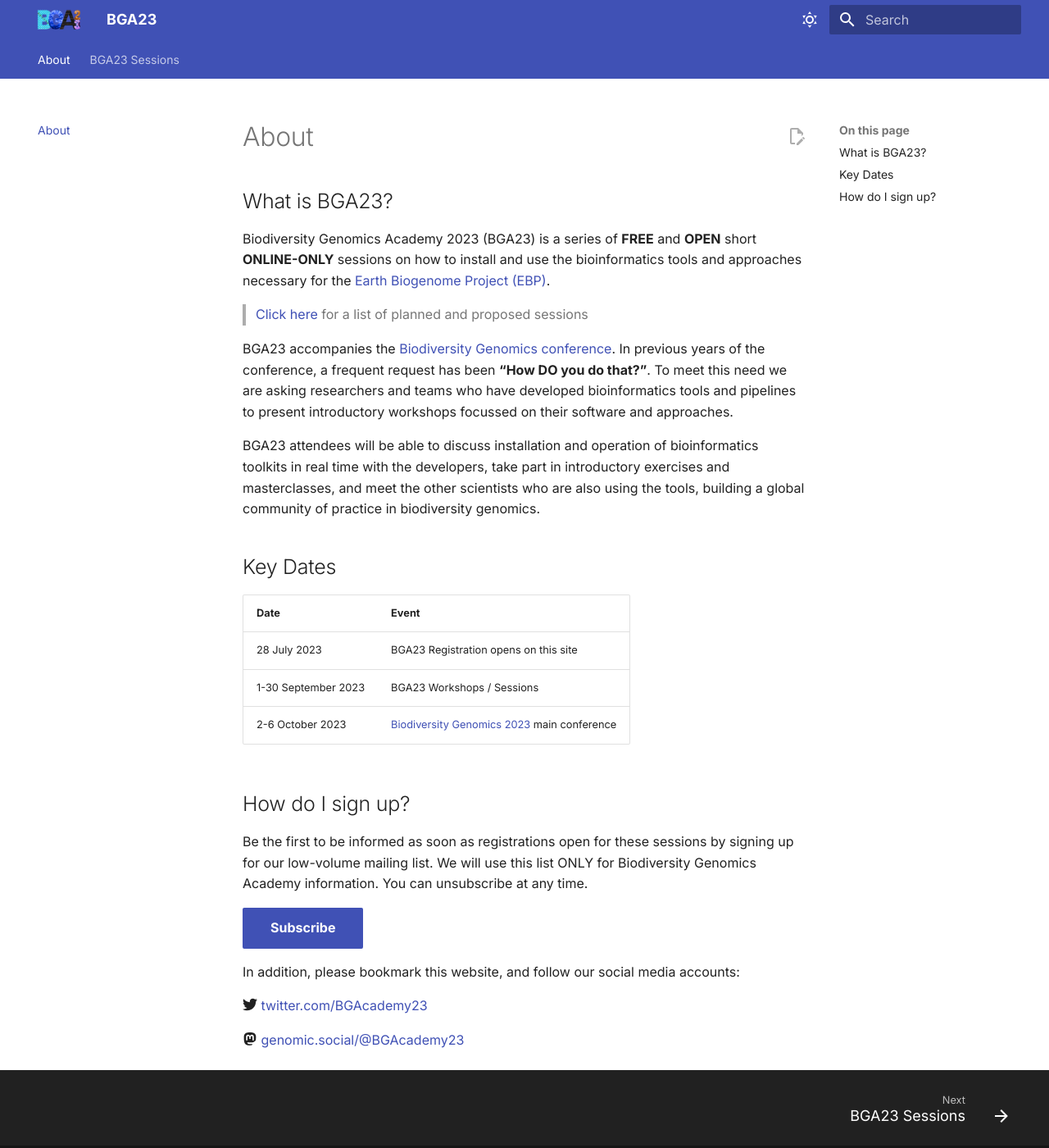
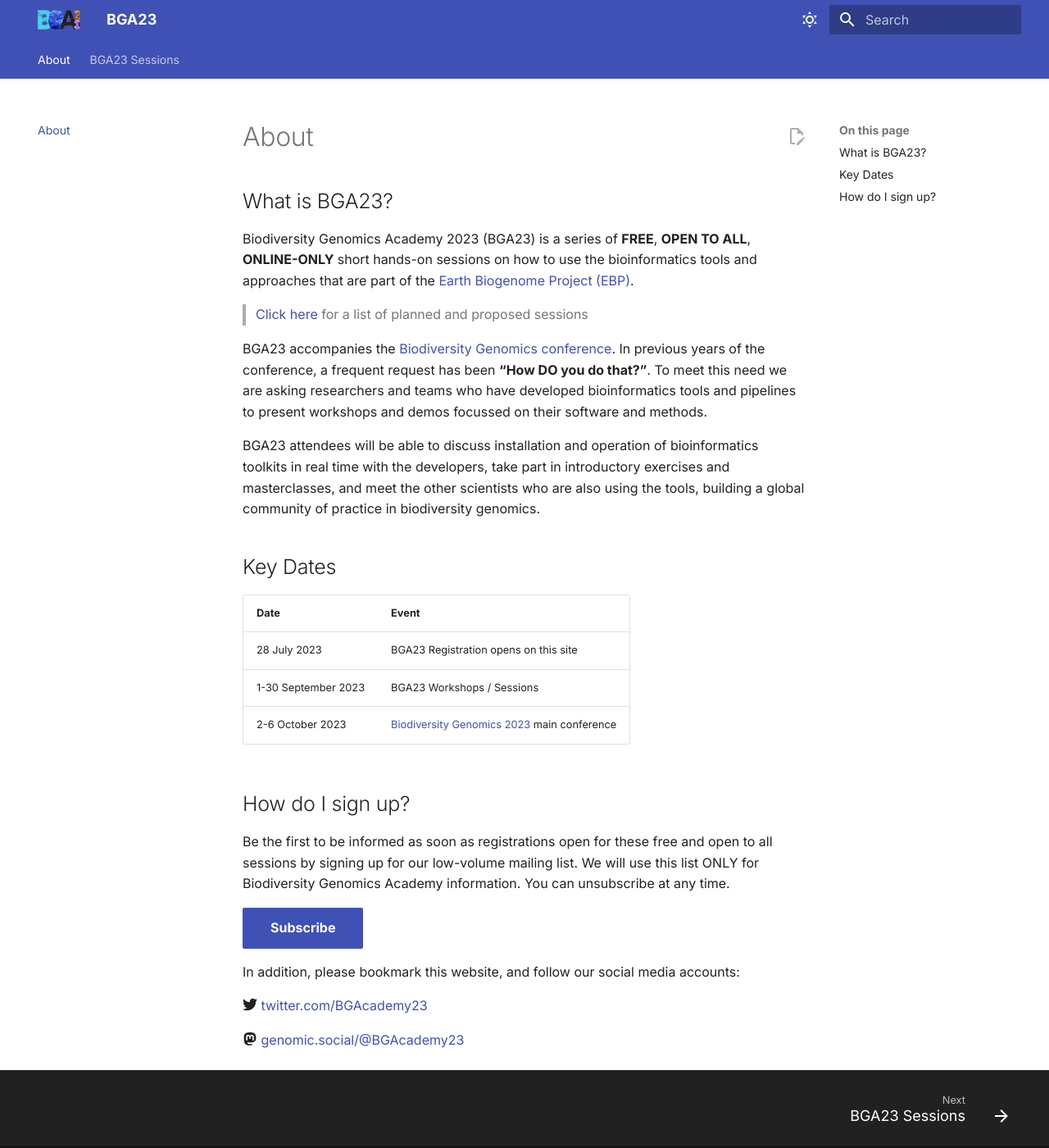
Before and after one commit to tol-training/tol-training.github.io, an MkDocs documentation site: the page built from docs/index.md, in a window 1280 px wide and 1400 px high. Shown: the whole window at 82% size. Built offline with MkDocs 1.6.1 and Material for MkDocs 9.7.7, drawn with Linux system fonts in a browser that asks for light colours.

Commit message:
update text

```diff
--- a/docs/index.md
+++ b/docs/index.md
@@ -5,11 +5,11 @@ description: Welcome to Biodiversity Genomics Academy 2023
 
 ## What is BGA23?
 
-Biodiversity Genomics Academy 2023 (BGA23) is a series of **FREE** and **OPEN** short **ONLINE-ONLY** sessions on how to install and use the bioinformatics tools and approaches necessary for the [Earth Biogenome Project (EBP)](https://earthbiogenome.org).
+Biodiversity Genomics Academy 2023 (BGA23) is a series of **FREE**, **OPEN TO ALL**, **ONLINE-ONLY** short hands-on sessions on how to use the bioinformatics tools and approaches that are part of the [Earth Biogenome Project (EBP)](https://earthbiogenome.org).
 
 > [Click here](sessions) for a list of planned and proposed sessions
 
-BGA23 accompanies the [Biodiversity Genomics conference](https://events.venue-av.com/e/BG23_registration). In previous years of the conference, a frequent request has been **“How DO you do that?”**. To meet this need we are asking researchers and teams who have developed bioinformatics tools and pipelines to present introductory workshops focussed on their software and approaches.
+BGA23 accompanies the [Biodiversity Genomics conference](https://events.venue-av.com/e/BG23_registration). In previous years of the conference, a frequent request has been **“How DO you do that?”**. To meet this need we are asking researchers and teams who have developed bioinformatics tools and pipelines to present workshops and demos focussed on their software and methods.
 
 BGA23 attendees will be able to discuss installation and operation of bioinformatics toolkits in real time with the developers, take part in introductory exercises and masterclasses, and meet the other scientists who are also using the tools, building a global community of practice in biodiversity genomics.
 
@@ -23,7 +23,7 @@ BGA23 attendees will be able to discuss installation and operation of bioinforma
 
 ## How do I sign up?
 
-Be the first to be informed as soon as registrations open for these sessions by signing up for our low-volume mailing list. We will use this list ONLY for Biodiversity Genomics Academy information. You can unsubscribe at any time.
+Be the first to be informed as soon as registrations open for these free and open to all sessions by signing up for our low-volume mailing list. We will use this list ONLY for Biodiversity Genomics Academy information. You can unsubscribe at any time.
 
 [Subscribe](https://zcmp.eu/QIAZ){ .md-button .md-button--primary }
 
```
Also changed, not shown: docs/sessions.md (+3 -3 lines).
